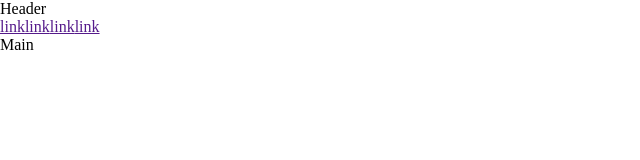
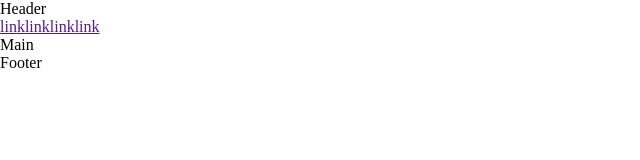
Before and after one commit to osvalttek/claseDeReact, a React (Create React App) app: page / in a window 1280 px wide. Shown: the top 160 px of the page, without its empty margins (0-640 px from the left). Built offline with nearby package versions, Linux system fonts and the light colour scheme.

Commit message:
nav y footer!

```diff
--- a/src/components/App.jsx
+++ b/src/components/App.jsx
@@ -1,3 +1,4 @@
+import Footer from "./Footer";
 import Header from "./Header";
 import Main from "./Main";
 
@@ -6,6 +7,7 @@ function App() {
     <>
       <Header />
       <Main />
+      <Footer/>
     </>
   );
 }
--- /dev/null
+++ b/src/components/Footer.jsx
@@ -0,0 +1,9 @@
+import React from 'react'
+
+const Footer = () => {
+  return (
+    <footer>Footer</footer>
+  )
+}
+
+export default Footer
--- a/src/components/Header.jsx
+++ b/src/components/Header.jsx
@@ -1,15 +1,11 @@
 import React from "react";
+import NavContainer from "./NavContainer";
 
 const Header = () => {
   return (
     <header>
       Header
-      <nav>
-        <a href="">link</a>
-        <a href="">link</a>
-        <a href="">link</a>
-        <a href="">link</a>
-      </nav>
+      <NavContainer/>
     </header>
   );
 };
--- /dev/null
+++ b/src/components/NavContainer.jsx
@@ -0,0 +1,14 @@
+import React from "react";
+
+const NavContainer = () => {
+  return (
+    <nav>
+      <a href="">link</a>
+      <a href="">link</a>
+      <a href="">link</a>
+      <a href="">link</a>
+    </nav>
+  );
+};
+
+export default NavContainer;
```
